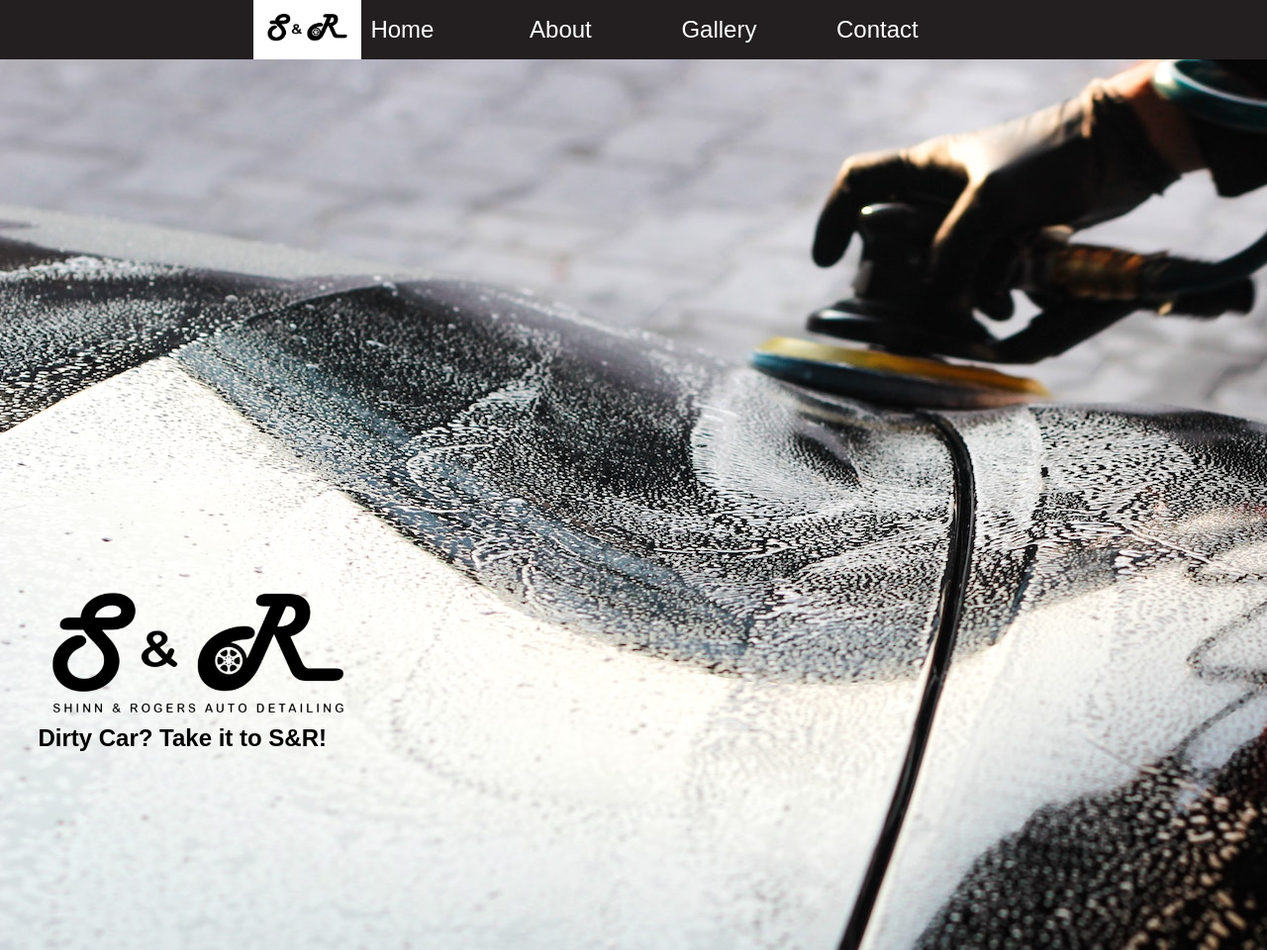
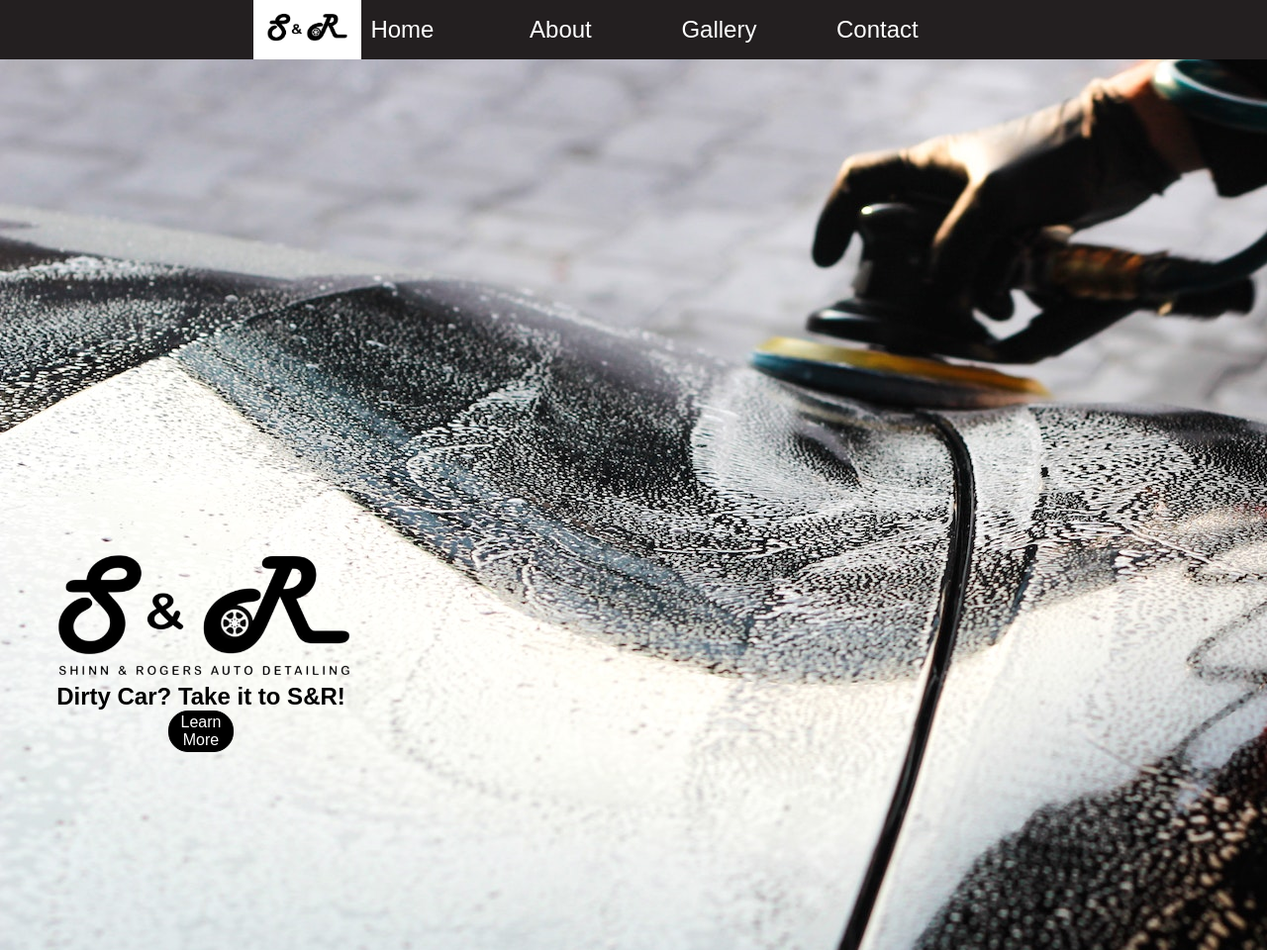
Before and after one commit to william-rogers3/snr-detailing, a plain HTML site: page index.html in a window 1280 px wide. Shown: the top 960 px of the page at 99% size. Drawn offline with Linux system fonts and the light colour scheme; a web font is replaced by a local one.

Commit message:
Edited landing image and created second seciton.

```diff
--- a/index.html
+++ b/index.html
@@ -30,11 +30,21 @@
 
     <div class="section1" id="home">
         <div class="home-container">
+            <!-- <video autoplay muted loop id="video">
+                <source src="images/buffing-video.mp4" type="video/mp4">
+            </video> -->
             <div class="home-titles">
                 <img id="logo" src="/images/logo-transparent.png">
+                <!-- <img id="logo" src="/images/logo.jpeg"> -->
                 <h2 id="home-slogan">Dirty Car? Take it to S&R!</h2>
+                <a class="home-learn-more" href="#about-us">Learn More</a>
             </div>
         </div>
+    </div>
+
+    <div class="section2" id="about-us">
+
+
     </div>
 </body>
 
--- a/script.js
+++ b/script.js
@@ -0,0 +1,5 @@
+const homeTitles = document.querySelector(".home-titles");
+homeTitles.classList.add("home-title-onload");
+
+const homeContainer = document.querySelector(".home-container");
+homeContainer.classList.add("fade-in");
--- a/styles.css
+++ b/styles.css
@@ -28,7 +28,7 @@
     height: 60px;
     width: 120px;
     cursor: pointer;
-    transition: .4s;
+    transition: .2s;
     font-size: 24px;
 }
 
@@ -78,36 +78,78 @@ header {
 
 }
 
-.section1 {
+
+.home-container {
+    position: relative;
+    margin-top: 60px;
+    background-color: black;
+    background-image: url(/images/front-hood-buff.jpeg);
+    height: 900px;
+    opacity: 0;
+    transition: .5s;
+}
+
+.fade-in {
+    opacity: 1;
+}
+
+.home-titles {
+    display: flex;
+    flex-direction: column;
+    justify-content: center;
+    align-items: center;
+    bottom: 50vh;
+    opacity: 0;
+    position: absolute;
+    font-family: 'Reem Kufi Fun', sans-serif;
+    font-weight: 300;
+    transition: 1s;
+}
+
+.home-title-onload {
+    opacity: 1;
+    bottom: 25vh;
+}
+
+#home-slogan {
+    /* margin-left: 3vw; */
+    margin-top: -40px;
+}
+
+.home-learn-more {
+    display: flex;
+    justify-content: center;
+    align-items: center;
+    width: 5vw;
+    height: 5vh;
+    border-radius: 20px;
+    border: none;
+    color: white;
+    background-color: black;
+    cursor: pointer;
+    font-family: 'Reem Kufi Fun', sans-serif;
+    font-weight: 300;
+    font-size: 16px;
+    transition: .5s;
+    border: 1.5px black solid;
+}
+
+.home-learn-more:hover {
+    background-color: white;
+    color: black;
+}
+
+#logo {
+    width: 400px;
+    margin-left: 6px;
+}
+
+
+.section2 {
     height: 2000px;
     background-color: #231F20;
 }
 
-
-
-.home-container {
-    position: relative;
-    margin-top: 60px;
-    background-image: url(/images/front-hood-buff.jpeg);
-    height: 900px;
-}
-
-.home-titles {
-    position: absolute;
-    bottom: 25vh;
-    font-family: 'Reem Kufi Fun', sans-serif;
-
-    font-weight: 300;
-}
-
-#home-slogan {
-    margin-left: 3vw;
-    margin-top: -40px;
-}
-
-#logo {
-    width: 400px;
-}
 
 
 @media only screen and (max-width: 750px) {
```
